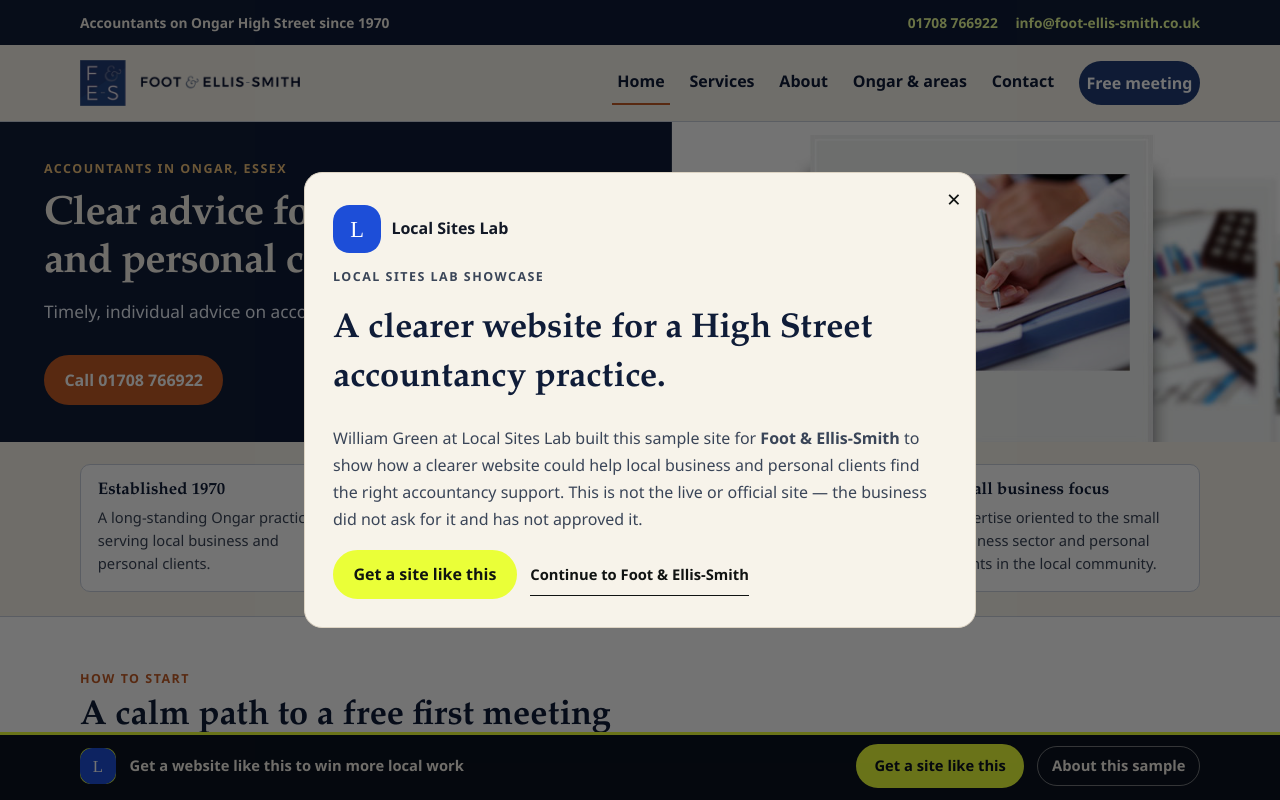
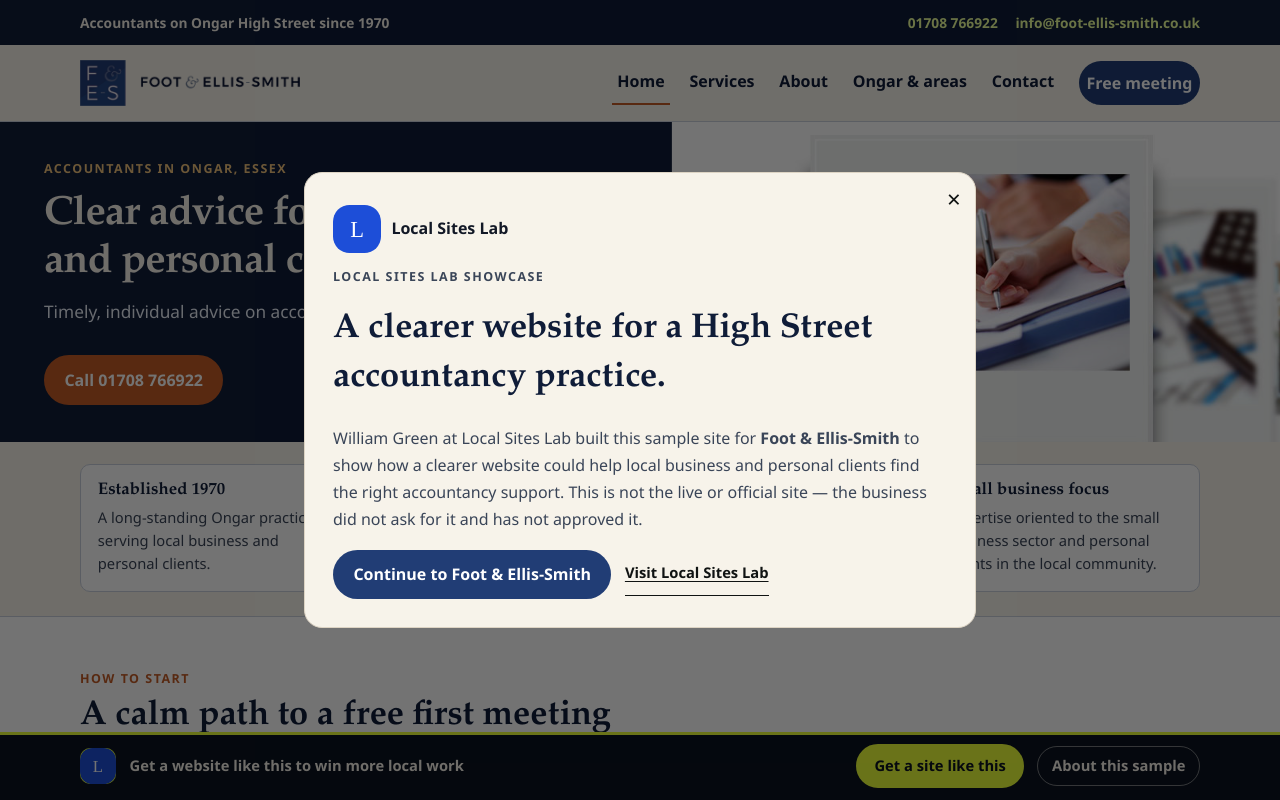
Before and after one commit to willgreeny9/local-sites-lab-foot-ellis-smith, a Next.js app: page / in a window 1280 px wide. Shown: the top 800 px of the page. Built offline with nearby package versions, Linux system fonts and the light colour scheme; no server answers.

Commit message:
UX: ConceptNotice v8 — sample continue primary, LSL secondary link

```diff
--- a/components/ConceptNotice.tsx
+++ b/components/ConceptNotice.tsx
@@ -2,7 +2,7 @@
 
 import { useCallback, useEffect, useRef, useState } from "react";
 
-const storageKey = "foot-ellis-smith-concept-notice-dismissed-v5";
+const storageKey = "foot-ellis-smith-concept-notice-dismissed-v8";
 
 export function ConceptNotice() {
   const [open, setOpen] = useState(false);
@@ -83,16 +83,12 @@
               business and personal clients find the right accountancy support. This is not the live or official site — the business did not ask for it and has not approved it.
             </p>
             <div className="concept-actions">
-              <a
-                className="button button-lsl"
-                href="https://localsiteslab.com"
-                onClick={dismiss}
-              >
-                Get a site like this
-              </a>
-              <button type="button" className="concept-continue" onClick={dismiss}>
+              <button type="button" className="button" onClick={dismiss}>
                 Continue to Foot &amp; Ellis-Smith
               </button>
+              <a className="concept-continue" href="https://localsiteslab.com" onClick={dismiss}>
+                Visit Local Sites Lab
+              </a>
             </div>
           </section>
         </div>
```
